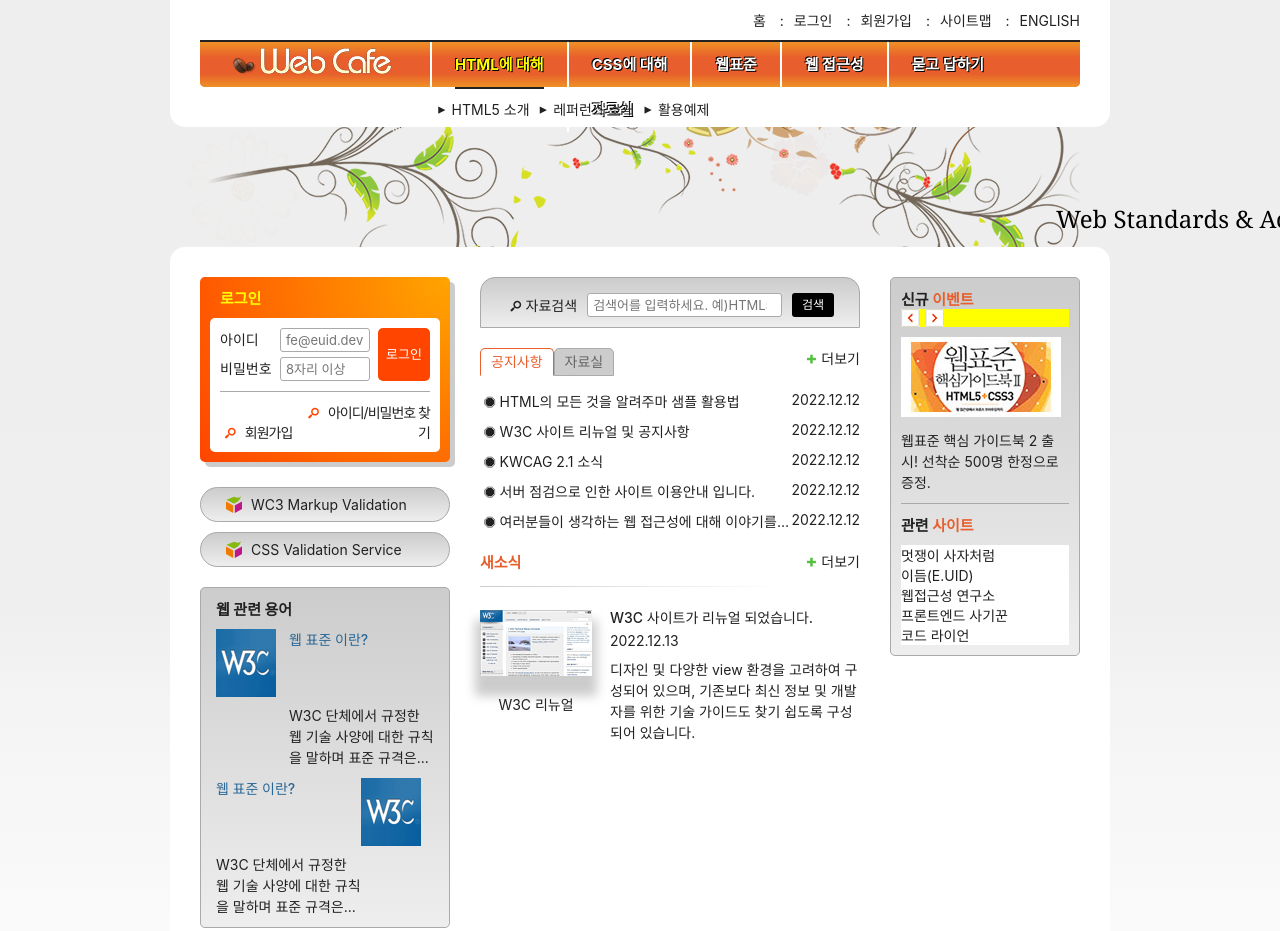
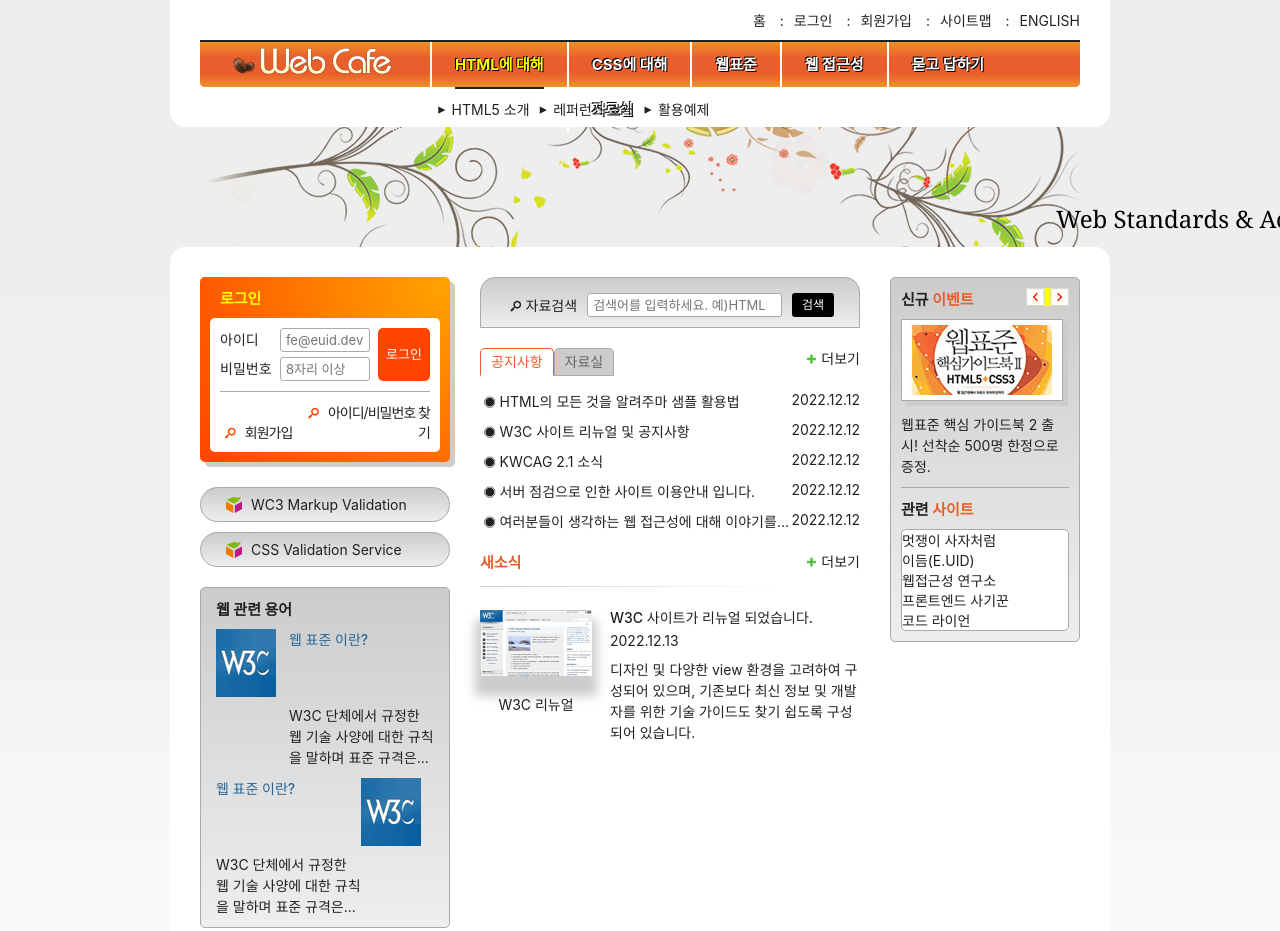
Before and after one commit to yurimpark/HTML5, a plain HTML site: page index.html in a window 1280 px wide. Shown: the top 931 px of the page. Drawn offline with Linux system fonts and the light colour scheme; a web font is replaced by a local one.

```diff
--- a/styles/style.css
+++ b/styles/style.css
@@ -722,6 +722,11 @@
 
 .event {
   border-bottom: 1px solid #aaa;
+  position: relative;
+}
+
+.event-title {
+  display: inline-block;
 }
 
 .event-button-wrapper {
@@ -732,6 +737,7 @@
   flex-flow: row nowrap;
   align-items: center;
   gap: 5px;
+  float: right;
 }
 
 /* IR 기법 -> Image Replacement */
@@ -756,12 +762,9 @@
   margin: 10px 0;
 }
 
-.related-list {
-  background-color: #fff;
-  margin-top: 10px;
-}
-
-.event-thumbnail {
+.event-thumbnail img {
+  border: 1px solid #aaa;
+  box-shadow: 5px 5px 0 0 #ccc;
 }
 
 .event-brief {
@@ -770,6 +773,17 @@
 
 .related {
   margin-top: 10px;
+}
+
+.related-list {
+  background-color: #fff;
+  border: 1px solid #aaa;
+  border-radius: 5px;
+  margin-top: 10px;
+}
+
+.related-list:hover,
+.related-list:focus {
 }
 
 /* 슬로건 */
```
